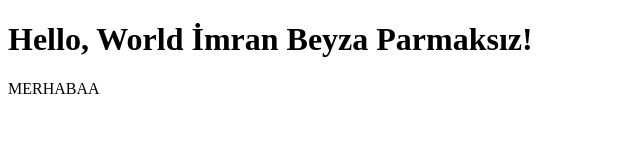
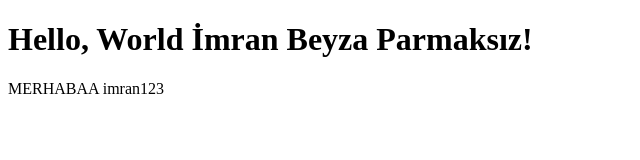
Before and after one commit to imranbeyza/beyza, a plain HTML site: page index.html in a window 1280 px wide. Shown: the full height of the page, 0-640 px from the left. Drawn offline with Linux system fonts and the light colour scheme.

Commit message:
Yaptığınız değişikliğin açıklaması

```diff
--- a/index.html
+++ b/index.html
@@ -7,6 +7,6 @@
 </head>
 <body>
     <h1>Hello, World İmran Beyza Parmaksız!</h1>
-    <p>MERHABAA</p>
+    <p>MERHABAA imran123</p>
 </body>
 </html>
```
